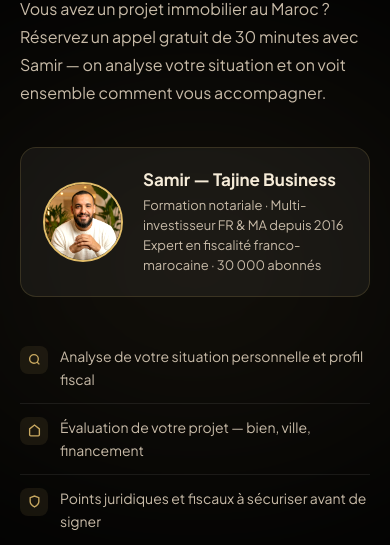
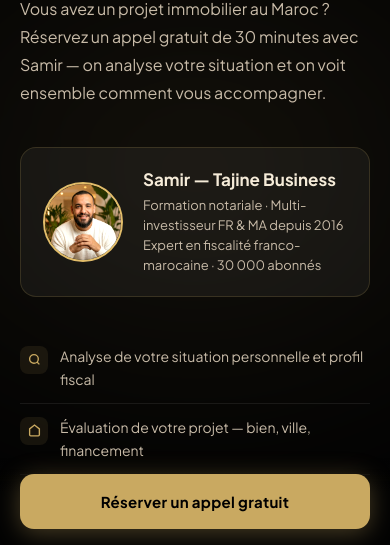
Before and after one commit to lacremetech-cloud/investir-au-maroc, a plain HTML site: page index.html in a window 390 px wide. Shown: the part 299-844 px from the top of the page. Drawn offline with nearby package versions, Linux system fonts and the light colour scheme; a script that the page names is missing.

Commit message:
Add sticky mobile CTA button that opens Calendly popup

```diff
--- a/index.html
+++ b/index.html
@@ -256,6 +256,36 @@
   text-align: center;
   font-size: 11px; color: #444;
 }
+
+/* STICKY MOBILE CTA */
+.sticky-cta { display: none; }
+@media(max-width:920px) {
+  .cal-wrap { display: none; }
+  .sticky-cta {
+    display: flex;
+    position: fixed;
+    bottom: 0; left: 0; right: 0;
+    z-index: 999;
+    padding: 16px 20px;
+    background: linear-gradient(to top, rgba(3,3,3,1) 60%, rgba(3,3,3,0));
+  }
+  .sticky-cta button {
+    width: 100%;
+    padding: 18px;
+    background: var(--gold);
+    color: #000;
+    font-family: inherit;
+    font-size: 15px;
+    font-weight: 700;
+    letter-spacing: 0.3px;
+    border: none;
+    border-radius: 14px;
+    cursor: pointer;
+    box-shadow: 0 4px 24px rgba(201,169,97,0.35);
+    transition: background .2s, transform .15s;
+  }
+  .sticky-cta button:active { transform: scale(0.98); background: var(--gold-d); }
+}
 </style>
 </head>
 <body>
@@ -368,5 +398,11 @@
   © 2026 Investir au Maroc · By Tajine Business · Tous droits réservés
 </footer>
 
+
+<div class="sticky-cta">
+  <button onclick="Calendly.showPopupWidget('https://calendly.com/investiraumaroc/appel-strategique?hide_gdpr_banner=1&primary_color=C9A961&text_color=F5EBD8&background_color=080604');return false;">
+    Réserver un appel gratuit
+  </button>
+</div>
 </body>
 </html>
```
